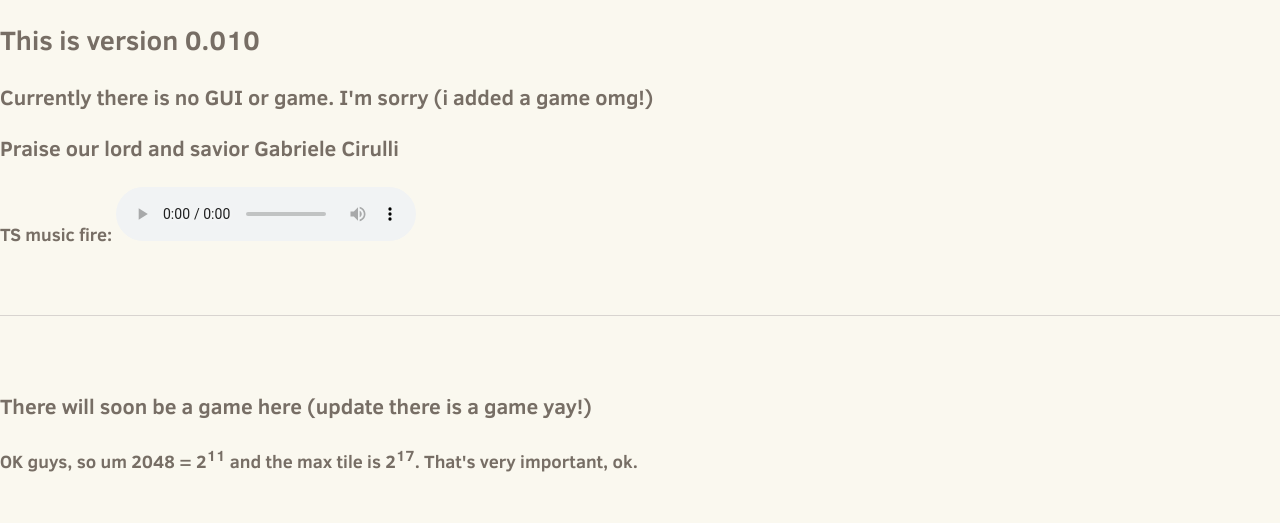
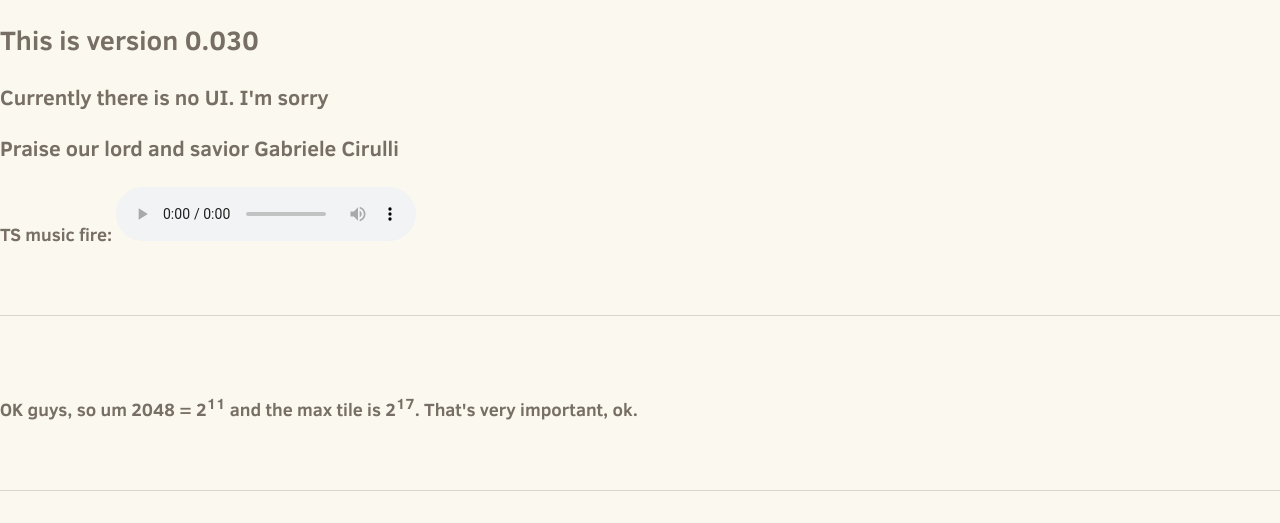
Before and after one commit to LoaffOfBread/2048galaxy, a plain HTML site: page 3x3.html in a window 1280 px wide. Shown: the part 78-601 px from the top of the page. Drawn offline with Linux system fonts and the light colour scheme.

Commit message:
Updtaed this because index was updated

```diff
--- a/3x3.html
+++ b/3x3.html
@@ -8,8 +8,8 @@
 </head>
 <body>
     <h1>Welcome to <i>2048 Galaxy</i></h1>
-    <h2>This is version 0.010</h2>
-    <h3>Currently there is no GUI or game. I'm sorry (i added a game omg!)</h3>
+    <h2>This is version 0.030</h2>
+    <h3>Currently there is no UI. I'm sorry</h3>
     <h3>Praise our lord and savior Gabriele Cirulli</h3>
     <h4>
         TS music fire:
@@ -22,7 +22,6 @@
     <hr>
     <br>
 
-    <h3>There will soon be a game here (update there is a game yay!)</h3>
     <h4>
         <h4>
             OK guys, so um 2048 = 2<sup>11</sup> and the max tile is 2<sup>17</sup>. That's very important, ok.
```
